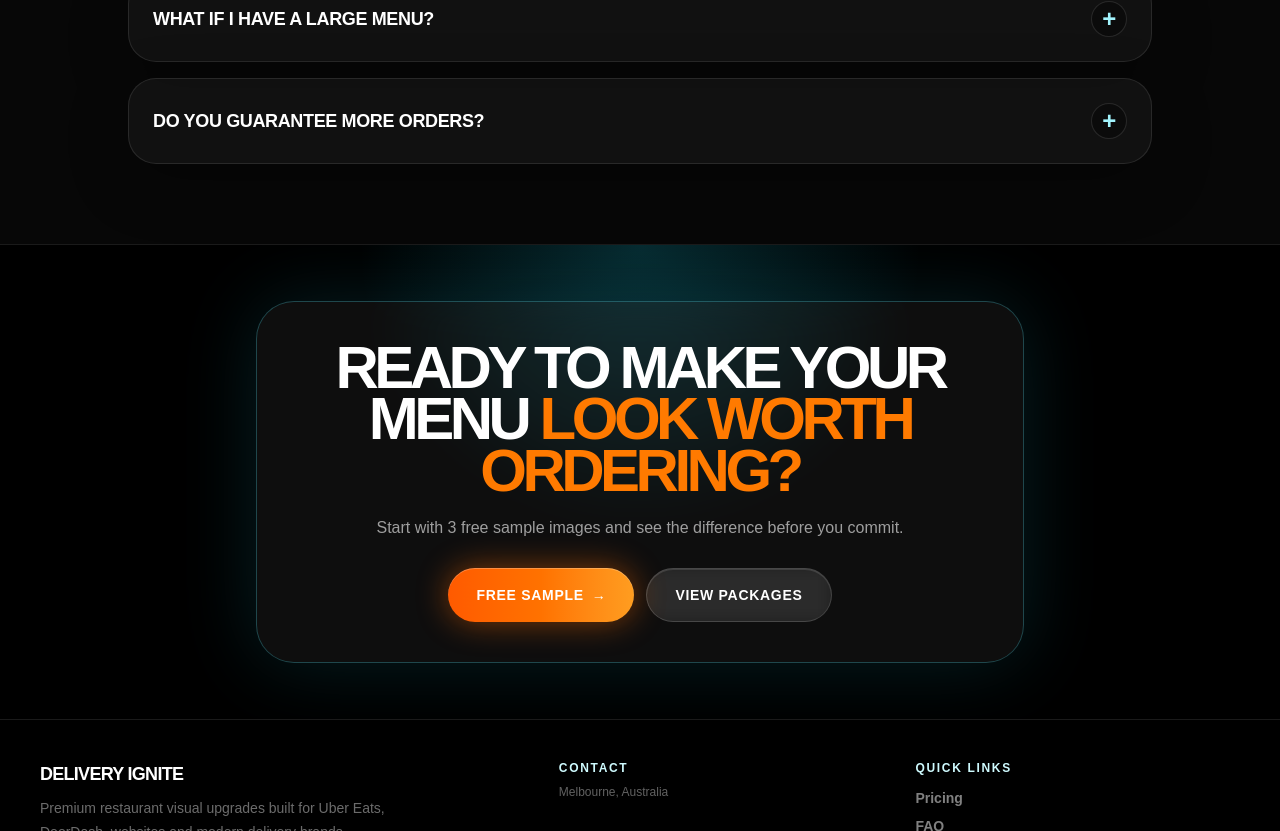
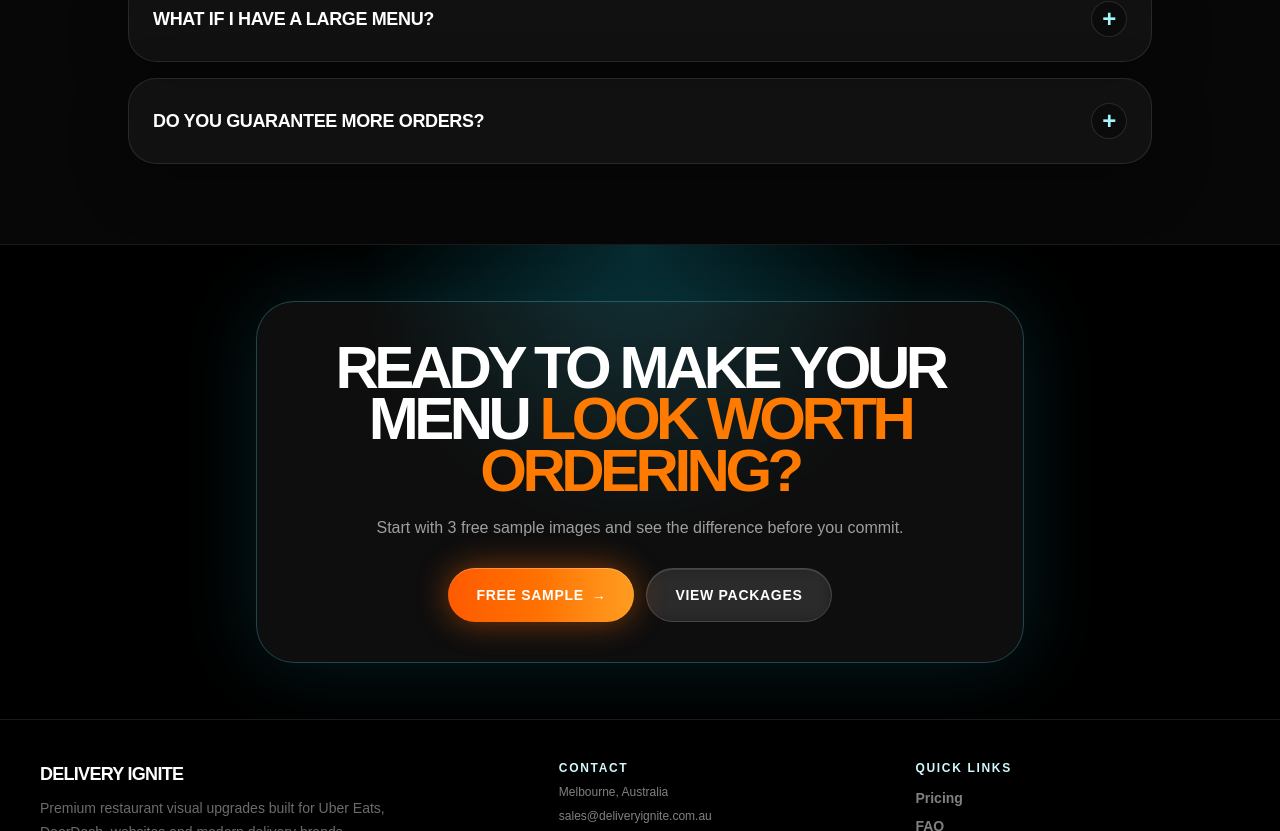
Before and after one commit to paulrodgerson40-blip/dpo-frontend, a Next.js app: page / in a window 1280 px wide. Shown: the part 11169-12000 px from the top of the page. Built offline with nearby package versions, Linux system fonts and the light colour scheme.

Commit message:
Update page.tsx

```diff
--- a/app/page.tsx
+++ b/app/page.tsx
@@ -943,9 +943,21 @@ export default function Page() {
     </div>
 
     <div>
-      <div className="text-xs font-black uppercase tracking-[0.14em] text-cyan-100">Contact</div>
-<div className="mt-2 text-xs text-white/38">Melbourne, Australia</div>
-    </div>
+  <div className="text-xs font-black uppercase tracking-[0.14em] text-cyan-100">
+    Contact
+  </div>
+
+  <div className="mt-2 flex flex-col gap-2 text-xs text-white/50">
+    <div>Melbourne, Australia</div>
+
+    <a
+      href="mailto:sales@deliveryignite.com.au"
+      className="transition hover:text-[#00e7ff]"
+    >
+      sales@deliveryignite.com.au
+    </a>
+  </div>
+</div>
 
     <div>
       <div className="text-xs font-black uppercase tracking-[0.14em] text-cyan-100">Quick links</div>
```
